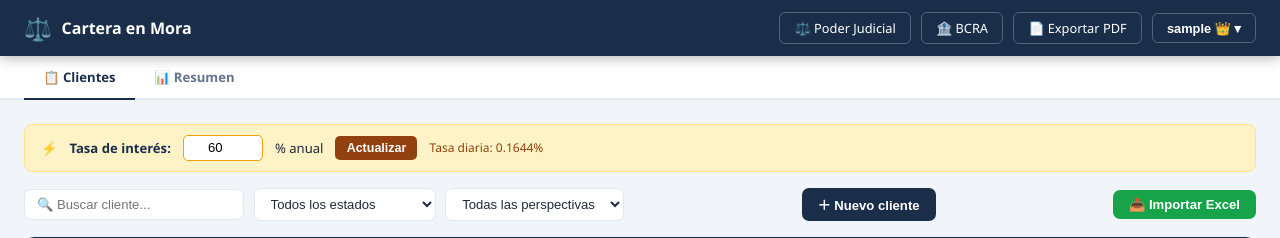
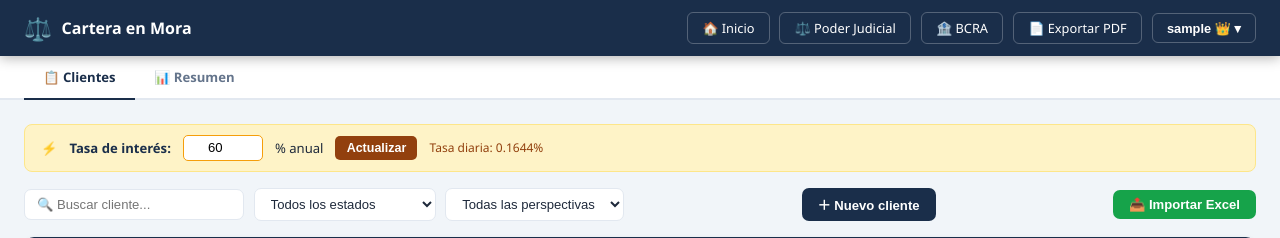
Before and after one commit to aimartinvega-code/cartera-mora, a Flask app: page /app in a window 1280 px wide. Shown: the top 238 px of the page. Run offline with Flask 3, Linux system fonts and the light colour scheme; the visitor is signed in with stand-in values (Sample User, id 1).

Commit message:
pagina de inicio home

```diff
--- a/templates/index.html
+++ b/templates/index.html
@@ -517,6 +517,7 @@ tbody tr.cobrado-row:hover { background: #dcfce7 !important; }
     <span>⚖️</span> Cartera en Mora
   </div>
   <div class="header-actions">
+    <a href="/" class="btn-header">🏠 Inicio</a>
     <a href="https://login.justucuman.gov.ar/login" target="_blank" class="btn-header">⚖️ Poder Judicial</a>
     <a href="https://www.bcra.gob.ar/situacion-crediticia/" target="_blank" class="btn-header">🏦 BCRA</a>
     <a href="/exportar/pdf" class="btn-header">📄 Exportar PDF</a>
```
